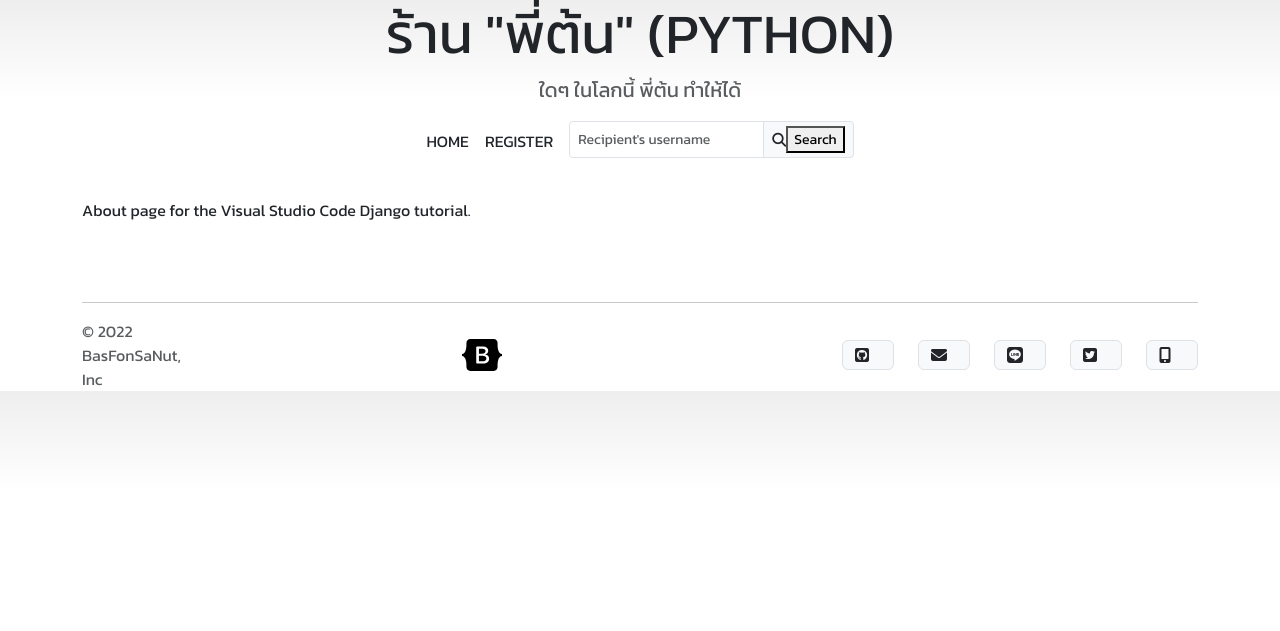
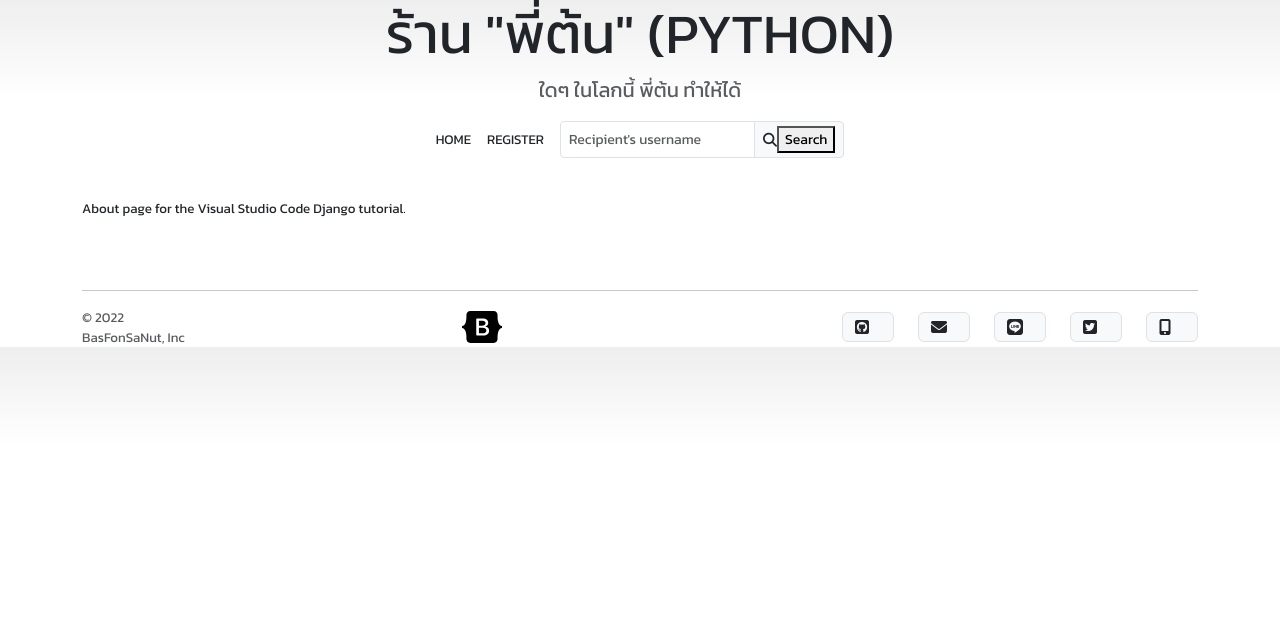
Before and after one commit to BasFonSaNut/DjangoUncleEngieer, a Django app: page /about/ in a window 1280 px wide. Shown: the top 631 px of the page. Run offline with Django 4.2, Linux system fonts and the light colour scheme; some libraries are stand-ins or nearby versions.

Commit message:
ีdelete unwanted font

```diff
--- a/djangoEp2template/static/myapp/css/site.css
+++ b/djangoEp2template/static/myapp/css/site.css
@@ -12,6 +12,7 @@ body {
   .container {
     max-width: 960px;
     font-family: "Kanit";
+    font-size: 10pt;
   }
 
   .pricing-header {
```
Also changed, not shown: djangoEp2template/static/myapp/font/Kanit-Black.ttf (deleted), djangoEp2template/static/myapp/font/Kanit-BlackItalic.ttf (deleted), djangoEp2template/static/myapp/font/Kanit-Bold.ttf (deleted), djangoEp2template/static/myapp/font/Kanit-BoldItalic.ttf (deleted), djangoEp2template/static/myapp/font/Kanit-ExtraBold.ttf (deleted), djangoEp2template/static/myapp/font/Kanit-ExtraBoldItalic.ttf (deleted), djangoEp2template/static/myapp/font/Kanit-ExtraLight.ttf (deleted), djangoEp2template/static/myapp/font/Kanit-ExtraLightItalic.ttf (deleted), djangoEp2template/static/myapp/font/Kanit-Italic.ttf (deleted), djangoEp2template/static/myapp/font/Kanit-Light.ttf (deleted), djangoEp2template/static/myapp/font/Kanit-LightItalic.ttf (deleted), djangoEp2template/static/myapp/font/Kanit-Medium.ttf (deleted), djangoEp2template/static/myapp/font/Kanit-MediumItalic.ttf (deleted), djangoEp2template/static/myapp/font/Kanit-SemiBold.ttf (deleted), 3 more files.
